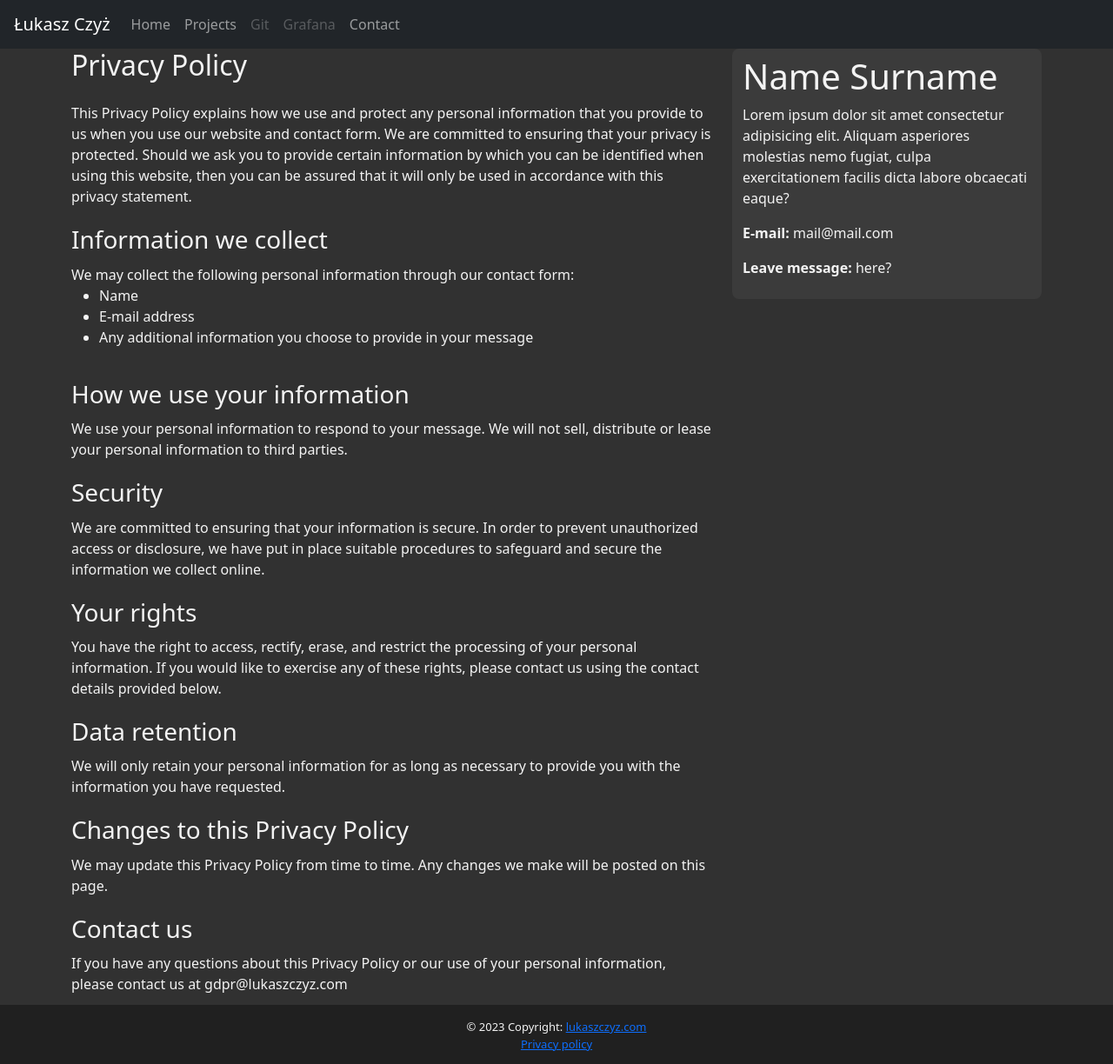
After one commit to czyzlukasz/lukaszczyzdotcom, a Django app: page /privacy_policy/ in a window 1280 px wide. The commit adds this page. Shown: the whole page at 87% size. Run offline with Django 4.2, Linux system fonts and the light colour scheme.

Commit message:
Added privacy policy to the footer

```diff
--- a/landing_page/static/landing_page/style.css
+++ b/landing_page/static/landing_page/style.css
@@ -16,6 +16,15 @@
     padding-bottom: 1em;
 }
 
+h2 {
+    padding-bottom: 0.5em;
+}
+
+h3 {
+    padding-top: 0.75em;
+    padding-bottom: 0.1em;
+}
+
 .about {
     background-color: rgb(59, 59, 59);
     border-radius: 0.5em;
--- a/landing_page/templates/landing_page/blank_landing_page.html
+++ b/landing_page/templates/landing_page/blank_landing_page.html
@@ -28,7 +28,8 @@
             </div>
         </div>
         <footer>
-            © {% now "Y" %} Copyright: <a href="{% url 'landing_page:index' %}">lukaszczyz.com</a>
+            <div>© {% now "Y" %} Copyright: <a href="{% url 'landing_page:index' %}">lukaszczyz.com</a></div>
+            <div><a href="{% url 'landing_page:privacy_policy' %}">Privacy policy</a></div>
         </footer>
     </body>
 </html>
--- /dev/null
+++ b/landing_page/templates/landing_page/privacy_policy.html
@@ -0,0 +1,33 @@
+{% extends "landing_page/blank_landing_page.html" %}
+
+{% block content %}
+<h2>Privacy Policy</h2>
+This Privacy Policy explains how we use and protect any personal information that you provide to us when you use our website and contact form. We are committed to ensuring that your privacy is protected. Should we ask you to provide certain information by which you can be identified when using this website, then you can be assured that it will only be used in accordance with this privacy statement.
+
+<h3>Information we collect</h3>
+We may collect the following personal information through our contact form:
+<ul>
+<li>Name</li>
+<li>E-mail address</li>
+<li>Any additional information you choose to provide in your message</li>
+</ul>
+
+<h3>How we use your information</h3>
+We use your personal information to respond to your message.
+We will not sell, distribute or lease your personal information to third parties.
+
+<h3>Security</h3>
+We are committed to ensuring that your information is secure. In order to prevent unauthorized access or disclosure, we have put in place suitable procedures to safeguard and secure the information we collect online.
+
+<h3>Your rights</h3>
+You have the right to access, rectify, erase, and restrict the processing of your personal information. If you would like to exercise any of these rights, please contact us using the contact details provided below.
+
+<h3>Data retention</h3>
+We will only retain your personal information for as long as necessary to provide you with the information you have requested.
+
+<h3>Changes to this Privacy Policy</h3>
+We may update this Privacy Policy from time to time. Any changes we make will be posted on this page.
+
+<h3>Contact us</h3>
+If you have any questions about this Privacy Policy or our use of your personal information, please contact us at gdpr@lukaszczyz.com
+{% endblock %}
--- a/landing_page/urls.py
+++ b/landing_page/urls.py
@@ -5,5 +5,6 @@
 
 urlpatterns = [
     path('', views.index, name='index'),
-    path('contact/', views.ContactMessageCreateView.as_view(), name='contact')
+    path('contact/', views.ContactMessageCreateView.as_view(), name='contact'),
+    path('privacy_policy/', views.privacy_policy, name='privacy_policy')
 ]
--- a/landing_page/views.py
+++ b/landing_page/views.py
@@ -12,6 +12,9 @@
     last_log_entries = LogEntry.objects.all()[0:3]
     return render(request, 'landing_page/index.html', context={'projects': best_projects, 'log_entries': last_log_entries})
 
+def privacy_policy(request):
+    return render(request, 'landing_page/privacy_policy.html')
+
 class ContactMessageCreateView(SuccessMessageMixin, CreateView):
     model = ContactMessage
     fields = ('name', 'email', 'text')
```
